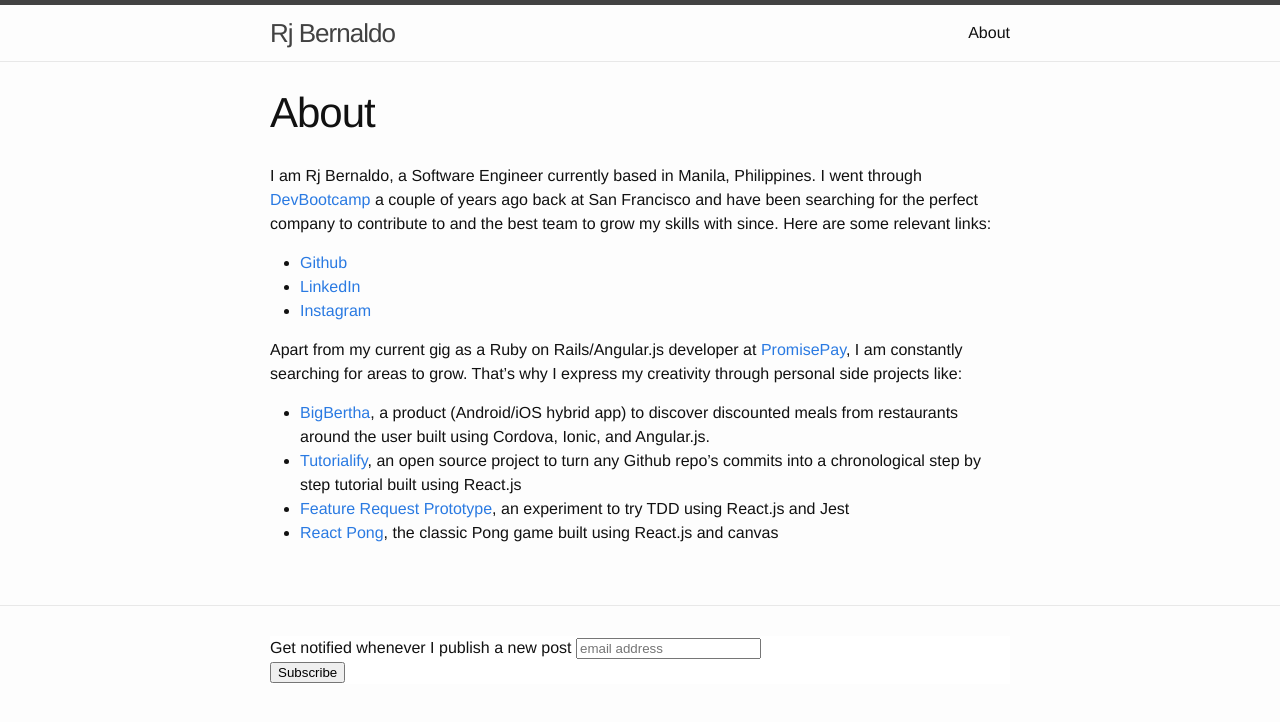
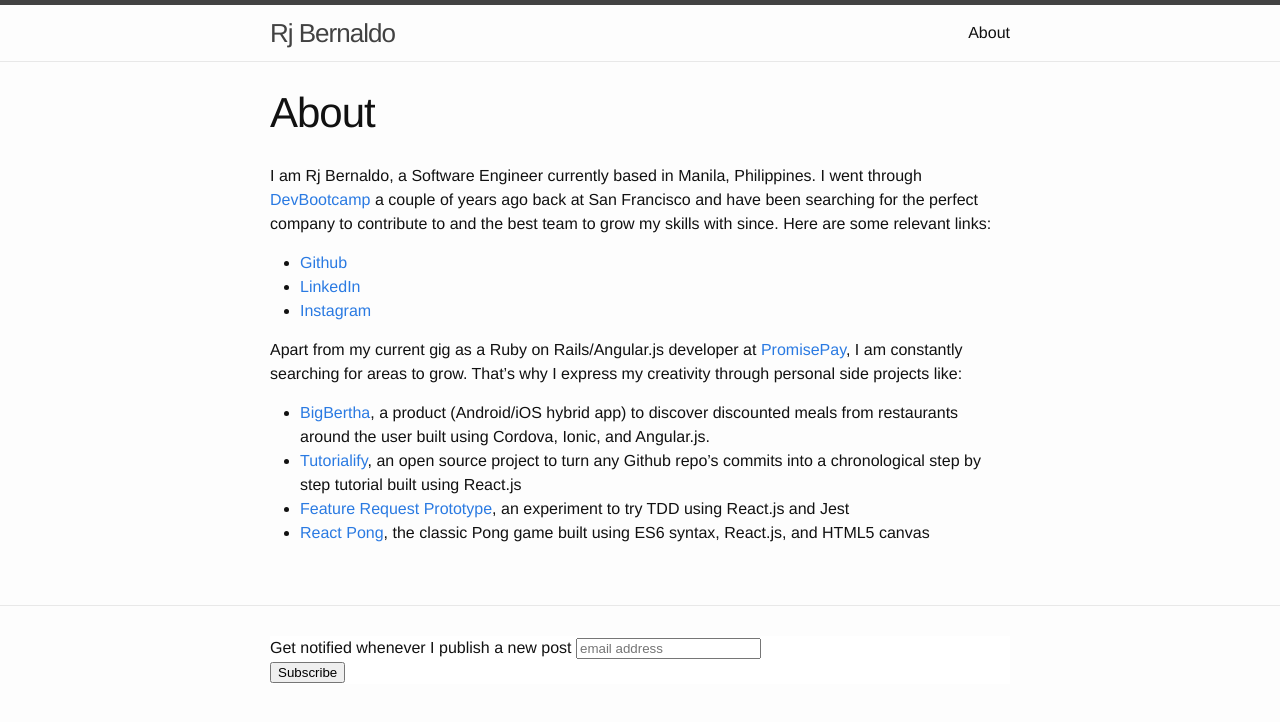
Before and after one commit to rjbernaldo/rjbernaldo.github.io, a Jekyll site: the page built from about.md, in a window 1280 px wide. Shown: the top 722 px of the page. Built offline with Jekyll 4.4.1, drawn with Linux system fonts in a browser that asks for light colours; comment, search, counter and statistics services are not loaded.

Commit message:
More changes for the readme and about page

```diff
--- a/about.md
+++ b/about.md
@@ -15,4 +15,4 @@
 - [BigBertha](http://bigbertha.co), a product (Android/iOS hybrid app) to discover discounted meals from restaurants around the user built using Cordova, Ionic, and Angular.js.
 - [Tutorialify](https://github.com/rjbernaldo/tutorialify), an open source project to turn any Github repo's commits into a chronological step by step tutorial built using React.js
 - [Feature Request Prototype](https://github.com/rjbernaldo/feature-request-prototype), an experiment to try TDD using React.js and Jest
-- [React Pong](http://rjbernaldo.github.io/react-pong/), the classic Pong game built using React.js and canvas
+- [React Pong](https://github.com/rjbernaldo/react-pong/), the classic Pong game built using ES6 syntax, React.js, and HTML5 canvas
```
Also changed, not shown: README.md.
